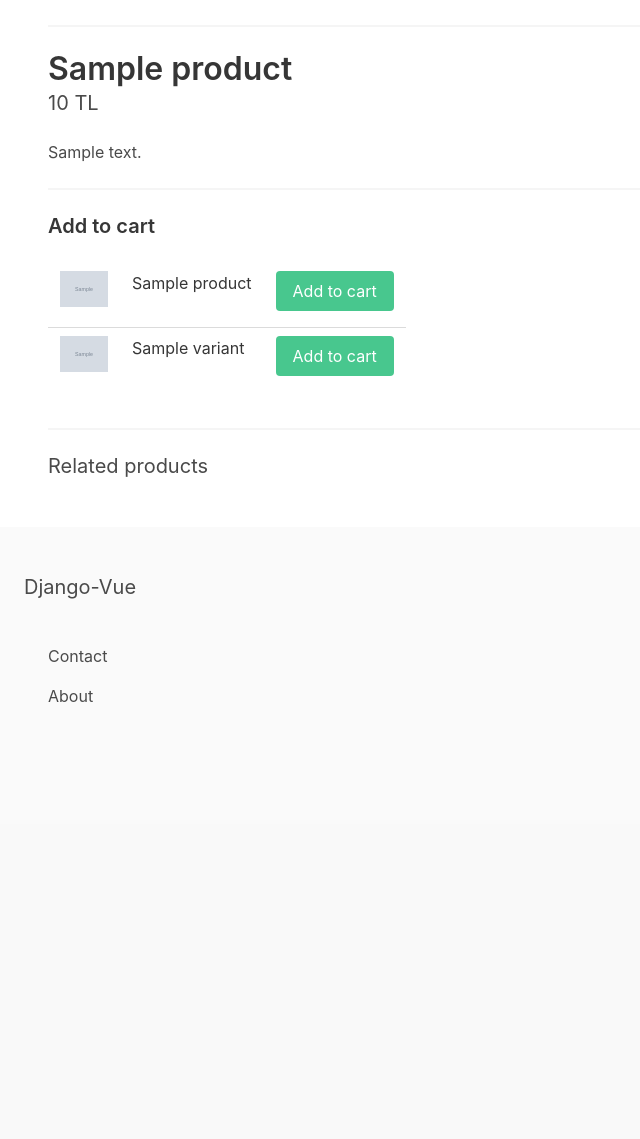
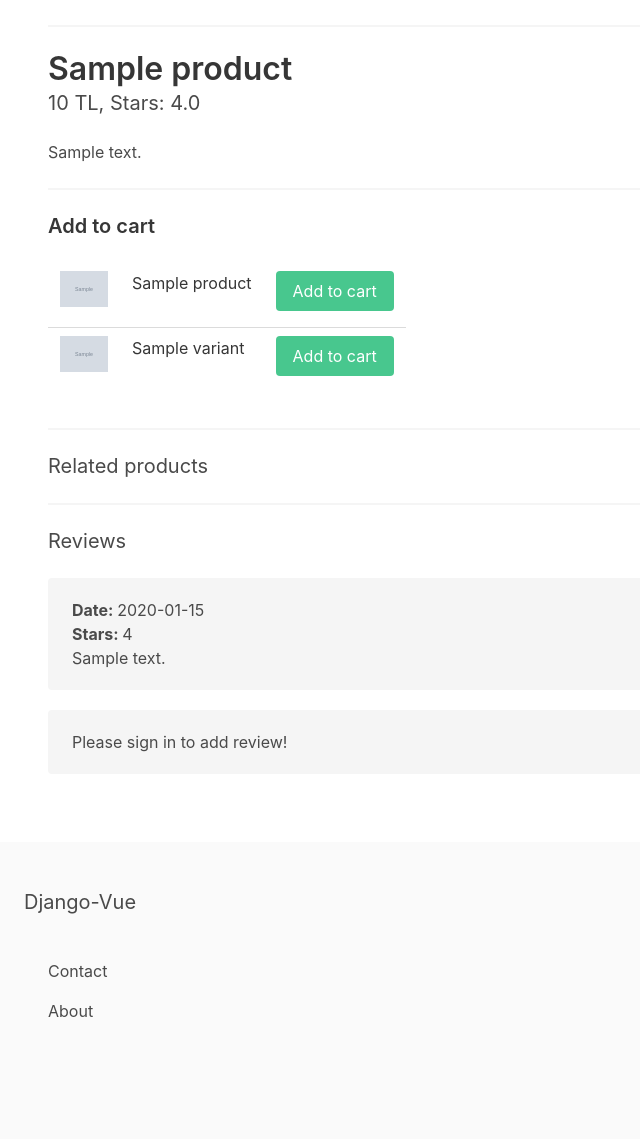
Before and after one commit to oguzhanoxel/Django-Vue, a Django app: template apps/store/templates/product_detail.html in a window 1280 px wide. Shown: the part 603-1742 px from the top of the page, without its empty margins (0-640 px from the left). Before the commit the page ends 1305 px from the top, so only its background shows below. Run offline with Django 3.2, Linux system fonts and the light colour scheme; the template is opened without the code that fills it: most values are stand-ins (such as "Sample title", 1, 10 or a date in 2020); grey boxes marked "Sample" are stand-in pictures; some libraries are stand-ins or nearby versions.

Commit message:
added product reviews

```diff
--- a/apps/store/admin.py
+++ b/apps/store/admin.py
@@ -1,7 +1,8 @@
 from django.contrib import admin
 
-from .models import Category, Product, ProductImage
+from .models import Category, Product, ProductImage, ProductReview
 
 admin.site.register(Category)
 admin.site.register(Product)
 admin.site.register(ProductImage)
+admin.site.register(ProductReview)
--- a/apps/store/templates/product_detail.html
+++ b/apps/store/templates/product_detail.html
@@ -17,7 +17,7 @@
         {% endif %}
         <hr>
         <h1 class="title">{{ product.title }}</h1>
-        <h2 class="subtitle">{{ product.price }} TL</h2>
+        <h2 class="subtitle">{{ product.price }} TL, Stars: {{ product.get_rating|floatformat:1 }}</h2>
 
         {% if product.description %}
             <p>{{ product.description }}</p>
@@ -115,6 +115,66 @@
             {% include 'parts/product_list.html' %}
         {% endwith %}
 
+        <hr>
+
+        <h2 class="subtitle">Reviews</h2>
+
+        <div class="reviews-wrapper">
+            {% for review in product.reviews.all%}
+                <div class="notification space-below">
+                    <p>
+                        <strong>Date: </strong>{{ review.date_added|date:"Y-m-d" }}<br>
+                        <strong>Stars: </strong>{{ review.stars }}
+                    </p>
+
+                    {{ review.content }}
+                </div>
+            {% empty %}
+                <div class="notification space-below">
+                    No reviews yet...
+                </div>
+            {% endfor %}
+        </div>
+
+        <div class="notification space-below">
+            {% if request.user.is_authenticated %}
+                <form method="POST" action=".">
+                    {% csrf_token %}
+
+                    <div class="field">
+                        <label>Stars</label>
+
+                        <div class="control">
+                            <div class="select">
+                                <select name="stars">
+                                    <option value="1">1</option>
+                                    <option value="2">2</option>
+                                    <option value="3" selected>3</option>
+                                    <option value="4">4</option>
+                                    <option value="5">5</option>
+                                </select>
+                            </div>
+                        </div>
+                    </div>
+
+                    <div class="field">
+                        <label>Content</label>
+
+                        <div class="control">
+                            <textarea class="textarea" name="content"></textarea>
+                        </div>
+                    </div>
+
+                    <div class="field">
+                        <div class="control">
+                            <button class="button is-success">Submit</button>
+                        </div>
+                    </div>
+                </form>
+            {% else %}
+                <p>Please sign in to add review!</p>
+            {% endif %}
+        </div>
     </div>
 {% endblock %}
 
--- a/static/main.css
+++ b/static/main.css
@@ -29,3 +29,7 @@
     height: 500px;
     object-fit: contain;
 }
+
+.notification.space-below {
+    margin-bottom: 20px;
+}
```
Also changed, not shown: apps/store/models.py (+24 -0 lines), apps/store/views.py (+11 -1 lines), apps/store/migrations/0009_productreview.py (added).
